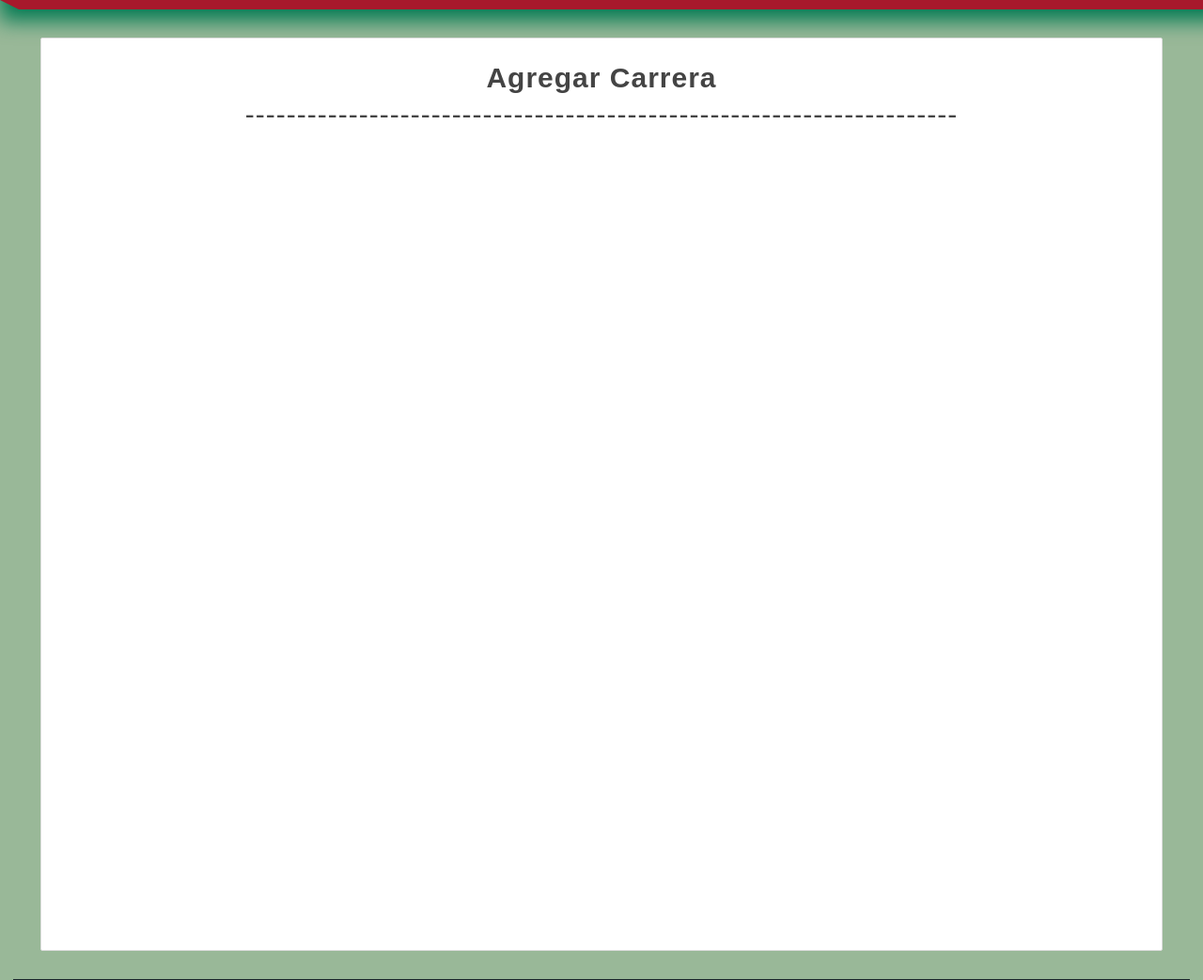
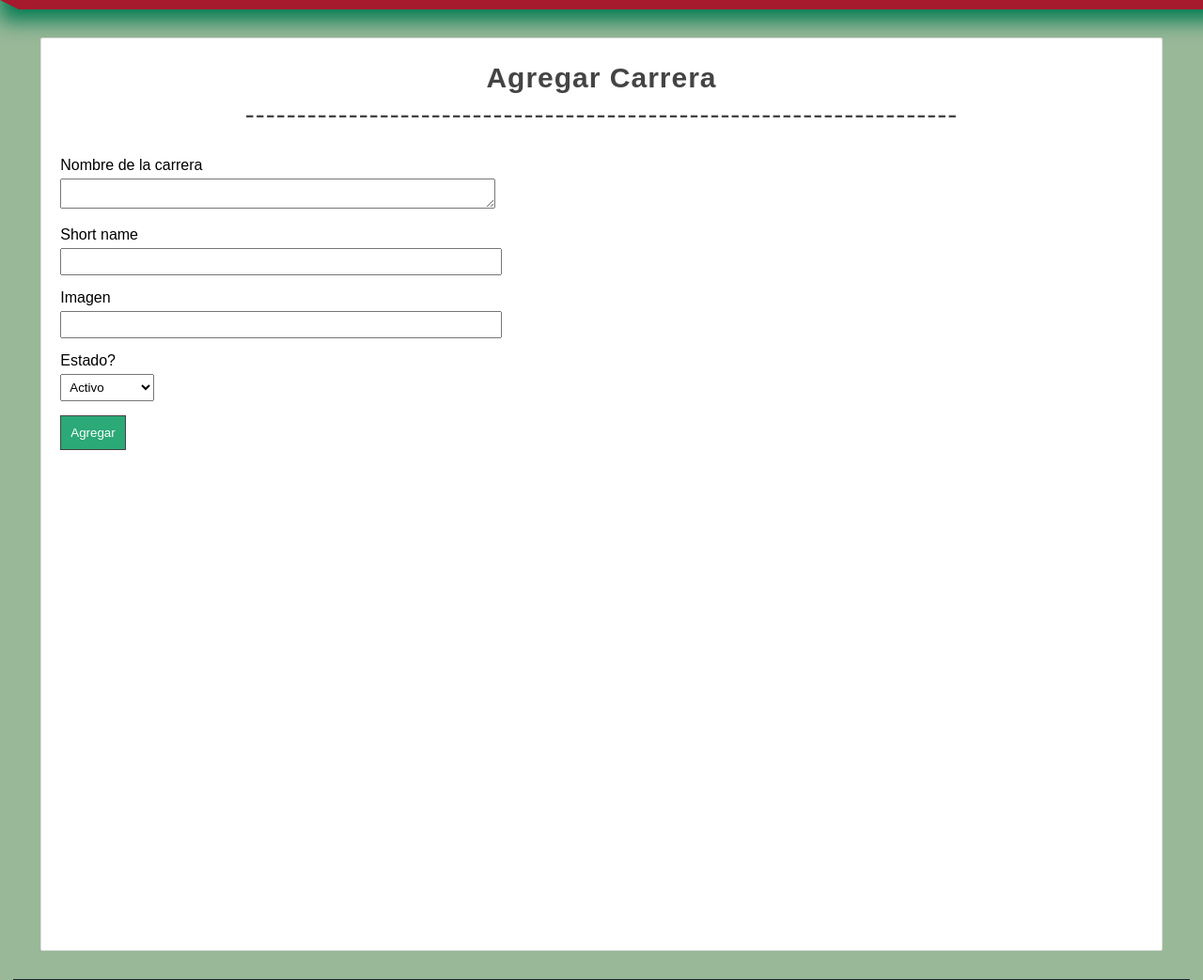
Before and after one commit to Jordy-21/examenFinal-Parte3, a Django app: page /crear-carrera/ in a window 1280 px wide. Shown: the part 152-1195 px from the top of the page at 94% size. Run offline with Django 4.2, Linux system fonts and the light colour scheme.

Commit message:
CRUD CARRERAS - Listo

```diff
--- a/FinalVCQ/FinalVCQ/urls.py
+++ b/FinalVCQ/FinalVCQ/urls.py
@@ -24,7 +24,8 @@ urlpatterns = [
     path('save-curso/', views.save_curso, name = "save_curso"),
     path('crear-curso/',views.crear_curso,name="crear_curso"),
     path('crear-carrera/',views.crear_carrera,name="crear_carrera"),
-    path('eliminar-curso/<int:id>',views.eliminar_curso,name='eliminar_curso')
+    path('eliminar-curso/<int:id>',views.eliminar_curso,name='eliminar_curso'),
 
-
+    path('save-career/', views.save_career, name = "save_career"),
+    path('eliminar-career/<int:id>',views.eliminar_career,name='eliminar_career')
 ]
--- a/FinalVCQ/finalapp/models.py
+++ b/FinalVCQ/finalapp/models.py
@@ -9,3 +9,9 @@ class Course(models.Model):
     hour = models.TextField()
     credits = models.TextField()
     state = models.CharField(max_length=1)
+
+class Career(models.Model):
+    name = models.TextField()
+    corto = models.TextField()
+    image = models.TextField()
+    state = models.CharField(max_length=1)
--- a/FinalVCQ/finalapp/templates/crear_carrera.html
+++ b/FinalVCQ/finalapp/templates/crear_carrera.html
@@ -8,5 +8,20 @@
     <h1 class="title"> {{mensaje}} </h1>
     <p class="title"> --------------------------------------------------------------------- </p>
     <br>
-    <h2></h2>
+    <form action="{% url 'save_career' %}" method="GET">
+        <label for="name">Nombre de la carrera </label>
+        <textarea name="name" ></textarea>
+        <label for="corto">Short name</label>
+        <input type="text" name="corto"/>
+        <label for="image">Imagen</label>
+        <input type="text" name="image" />
+        <label for="state">Estado?</label>
+        <select name="state">
+        <option value="A"> Activo </option>
+        <option value="I"> Inactivo </option>
+        </select>
+
+        <input type="submit" value="Agregar" />
+        </form>
+
 {% endblock %}
--- a/FinalVCQ/finalapp/views.py
+++ b/FinalVCQ/finalapp/views.py
@@ -1,5 +1,6 @@
 from django.http import HttpResponse
 from django.shortcuts import redirect, render, HttpResponse
+from finalapp.models import Career
 # Create your views here.
 from finalapp.models import Course
 from django.contrib import messages
@@ -49,7 +50,9 @@ def crear_curso(request):
     })
 
 def carreras(request):
+    career = Career.objects.all()
     return render(request, 'carreras.html', {
+        'career': career,
         'titulo':'Carreras',
         'mensaje':'Listado de Carreras',
     })
@@ -59,3 +62,30 @@ def crear_carrera(request):
         'titulo':'Agregar carreras',
         'mensaje':'Agregar Carrera',
     })
+
+def eliminar_career(request, id):
+    career = Career.objects.get(pk=id)
+    career.delete()
+    return redirect('carreras')
+
+def save_career(request):
+
+    if request.method == 'GET':
+        name = request.GET['name']
+        corto = request.GET['corto']
+        image = request.GET['image']
+        state = request.GET['state']
+
+        career = Career(
+            name = name,
+            corto = corto,
+            image=image,
+            state=state
+        )
+        career.save()
+
+        messages.success(request, f'Se agregó correctamente la carrera llamada: {career.name}')
+        return redirect('carreras')
+
+    else:
+        return HttpResponse("<h2>No se ha podido registrar la carrera</h2>")
```
Also changed, not shown: FinalVCQ/finalapp/templates/carreras.html (+36 -1 lines), FinalVCQ/db.sqlite3, FinalVCQ/finalapp/migrations/0002_career.py (added), FinalVCQ/finalapp/static/images/IET.jpg (added), FinalVCQ/finalapp/static/images/administracion.jpg (added), FinalVCQ/finalapp/static/images/ambiental.png (added), FinalVCQ/finalapp/static/images/logosistemas.jpg (added), FinalVCQ/finalapp/static/images/mecanica.jpg (added).
